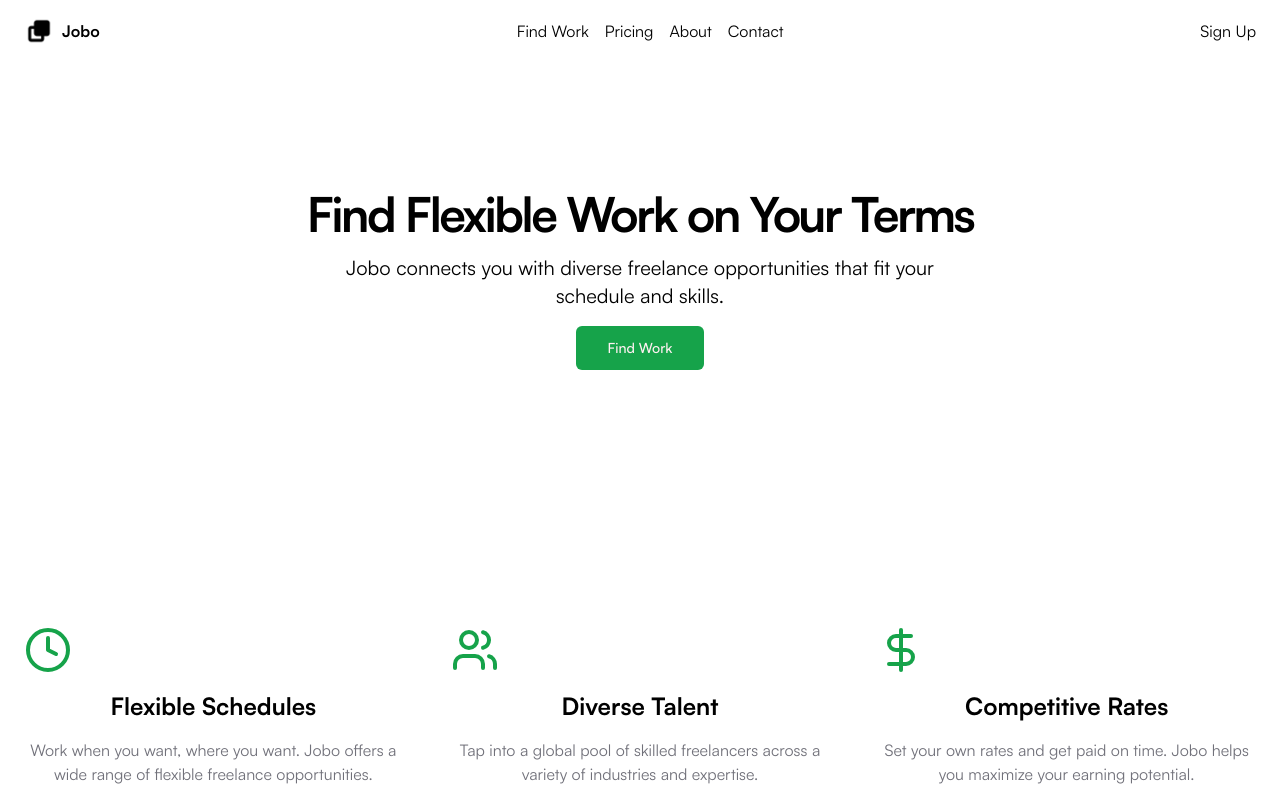
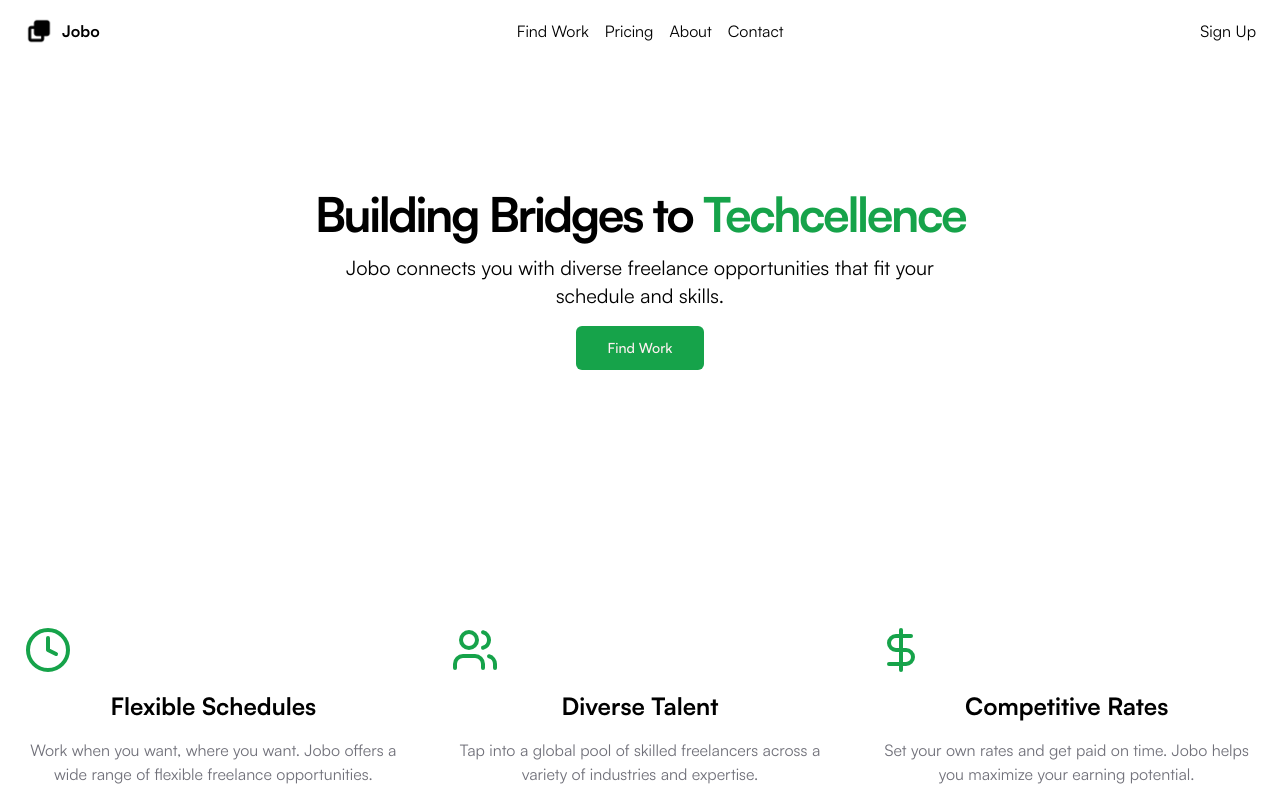
Before and after one commit to code-env/jobo, a Next.js app: page / in a window 1280 px wide. Shown: the top 800 px of the page. Built offline with nearby package versions, Linux system fonts and the light colour scheme.

Commit message:
feat: removed the secured clerk thing

```diff
--- a/app/(marketting)/page.tsx
+++ b/app/(marketting)/page.tsx
@@ -89,7 +89,8 @@ export default function Component() {
         <section className="bg-white py-12 md:py-24 lg:py-32">
           <div className="container px-4 md:px-6 text-center space-y-4">
             <h1 className="text-3xl font-bold tracking-tighter sm:text-4xl md:text-5xl">
-              Find Flexible Work on Your Terms
+              Building Bridges to{" "}
+              <span className="text-primary">Techcellence</span>
             </h1>
             <p className="max-w-[600px] mx-auto text-lg md:text-xl">
               Jobo connects you with diverse freelance opportunities that fit
--- a/app/globals.css
+++ b/app/globals.css
@@ -87,6 +87,10 @@
   .tableSize {
     max-width: 400px !important;
     overflow-x: auto !important;
+  }
+
+  div.cl-internal-180wb59 {
+    display: none !important;
   }
 
   .zoom-range {
```
